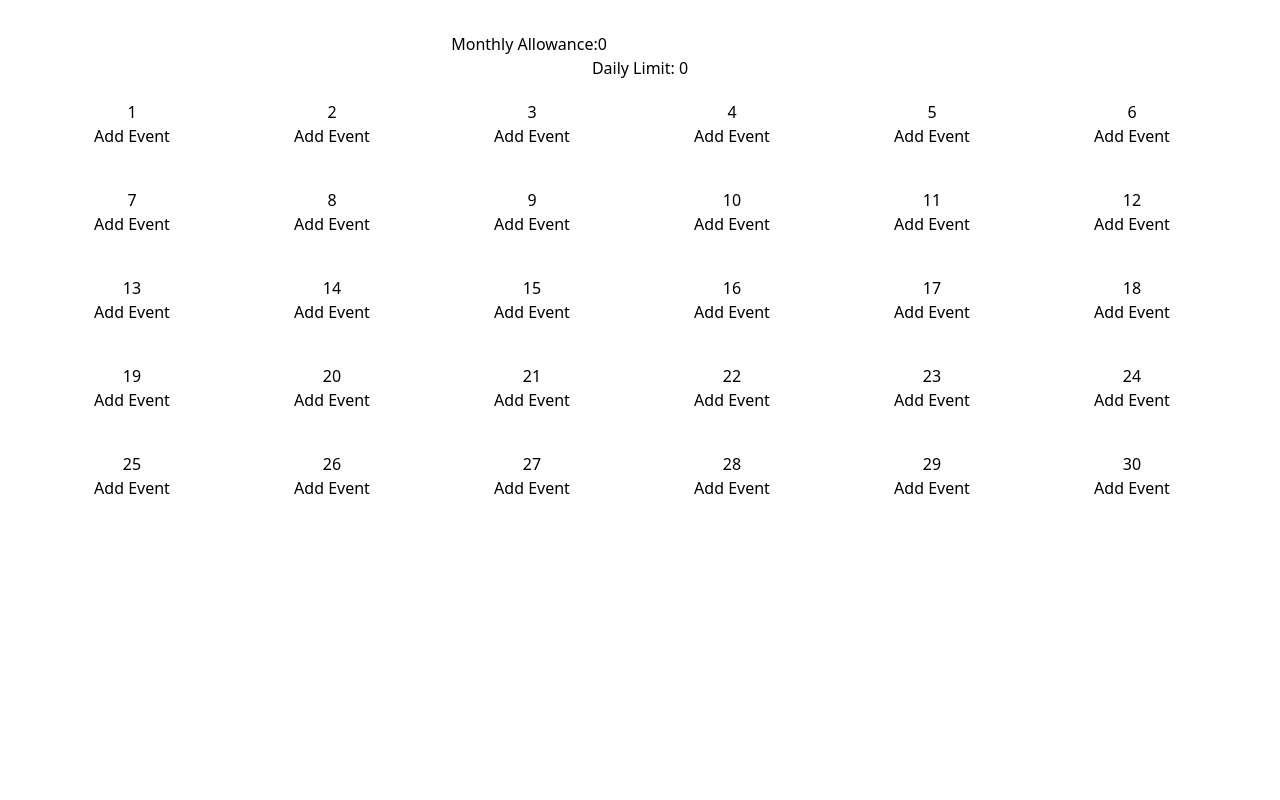
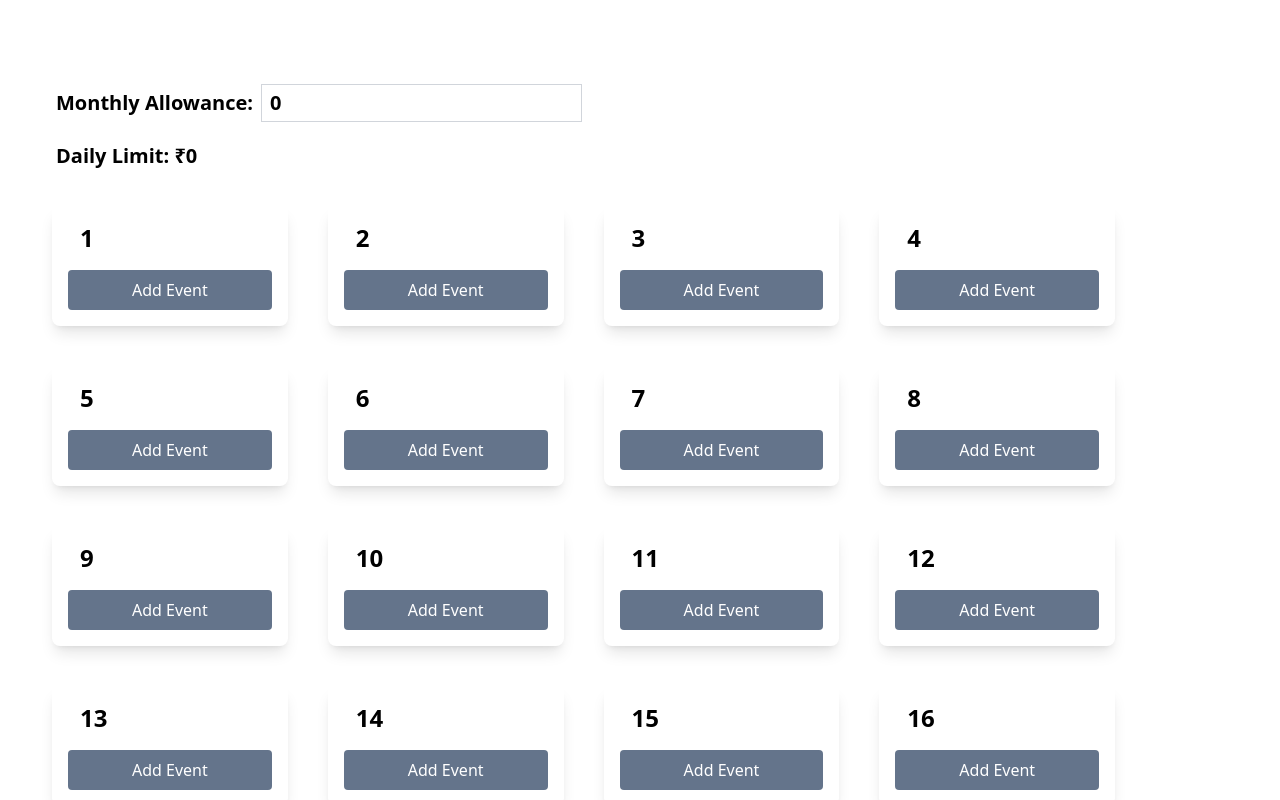
Before and after one commit to aaronsww/cash-control, a React (Vite) app: page / in a window 1280 px wide. Shown: the top 800 px of the page. Built offline with nearby package versions, Linux system fonts and the light colour scheme.

Commit message:
style: basic styles and layout

```diff
--- a/src/App.jsx
+++ b/src/App.jsx
@@ -5,37 +5,32 @@ import useAllowanceStore from "./store/useAllowanceStore";
 import DayCard from "./components/DayCard";
 
 function App() {
-  const { allowance,  limit, setLimit  } = useAllowanceStore();
-  // const [limit, setLimit] = useState(0);
+  const { allowance, limit, setLimit } = useAllowanceStore();
 
   const renderDays = () => {
     const days = [];
     for (let i = 1; i <= 30; i++) {
-      days.push(
-        <DayCard
-          key={i}
-          no={i}
-        />
-      );
+      days.push(<DayCard key={i} no={i} />);
     }
     return days;
   };
 
   const calcLimit = () => {
-    setLimit(allowance / 30);
+    setLimit(Math.round(allowance / 30));
   };
 
-
   useEffect(() => {
-    setLimit(allowance / 30);
+    setLimit(Math.round(allowance / 30));
   }, [allowance]);
 
   return (
-    <>
-      <Input calc={calcLimit}></Input>
-      <div>Daily Limit: {limit}</div>
-      <div className="flex flex-wrap  ">{renderDays()}</div>
-    </>
+    <div className="mx-auto px-4 py-8">
+      <Input calc={calcLimit} />
+      <div className="text-xl font-bold ml-2 mb-4 text-start">
+        Daily Limit: ₹{limit}
+      </div>
+      <div className="flex flex-wrap -mx-4">{renderDays()}</div>
+    </div>
   );
 }
 
--- a/src/components/DayCard.jsx
+++ b/src/components/DayCard.jsx
@@ -7,7 +7,7 @@ function DayCard({ no }) {
   const [events, setEvents] = useState([]);
   const [newEvent, setNewEvent] = useState({ title: "", expense: 0 });
   const [totalExpense, setTotalExpense] = useState(0);
-  const { allowance, limit,  setAllowance } = useAllowanceStore();
+  const { allowance, limit, setAllowance } = useAllowanceStore();
 
   const addEvent = () => {
     setEvents([...events, newEvent]);
@@ -29,35 +29,60 @@ function DayCard({ no }) {
   }, [events]);
 
   return (
-    <div className="w-40 m-5">
-      <h1>{no}</h1>
+    <div
+      className={`bg-${
+        events.length > 0 ? "blue-200" : "white"
+      } rounded-lg shadow-lg p-4 m-5`}
+    >
+      <h1 className="text-2xl font-bold ml-3 mb-2 text-start">{no}</h1>
       {events.map((event, index) => (
-        <div key={index}>
+        <div key={index} className="flex justify-start items-center mb-2 ">
           <h4>{event.title}</h4>
-          <h4>{event.expense}</h4>
+          <div className="flex-grow bg-gray-300 mx-2 border-dotted border-b"></div>
+          <h4>₹{event.expense}</h4>
         </div>
       ))}
-      {show && <button onClick={() => setShow(false)}>Add Event</button>}
+      {show && (
+        <button
+          className="bg-slate-500 hover:bg-slate-600 text-white py-2 px-16 rounded mt-2"
+          onClick={() => setShow(false)}
+        >
+          Add Event
+        </button>
+      )}
       {!show && (
-        <div>
+        <div className="flex flex-col">
           <input
             type="text"
             value={newEvent.title}
+            placeholder="Title"
             onChange={(e) =>
               setNewEvent({ ...newEvent, title: e.target.value })
             }
+            className="border border-gray-400 rounded p-1 mb-2"
           />
           <input
             type="number"
             value={newEvent.expense}
+            placeholder="Expense"
             onChange={(e) =>
               setNewEvent({ ...newEvent, expense: parseInt(e.target.value) })
             }
+            className="border border-gray-400 rounded p-1 mb-2"
           />
-          <button onClick={addEvent}>Add</button>
+          <button
+            className="bg-green-500 hover:bg-green-600 text-white py-1 rounded"
+            onClick={addEvent}
+          >
+            Add
+          </button>
         </div>
       )}
-        {showTotal &&  <h3>Total Expense: {limit + totalExpense}</h3>}
+      {showTotal && (
+        <h3 className="text-lg font-semibold mt-4">
+          Total Expense: ₹{limit + totalExpense}
+        </h3>
+      )}
     </div>
   );
 }
--- a/src/components/Input.jsx
+++ b/src/components/Input.jsx
@@ -10,17 +10,23 @@ function Input({ calc }) {
   };
 
   return (
-    <div>
-      <form onSubmit={handleSubmit}>
-        <label>
+    <div className="my-5">
+      <form onSubmit={handleSubmit} className="flex items-center">
+        <label className="mr-4 text-xl font-bold ml-2">
           Monthly Allowance:
           <input
             type="number"
             value={allowance}
             onChange={(e) => setAllowance(e.target.value)}
+            className="border border-gray-300 px-2 py-1 ml-2 focus:outline-none focus:border-blue-500"
           />
         </label>
-        {/* <button type="submit">Submit</button> */}
+        {/* <button
+          type="submit"
+          className="bg-slate-500 hover:bg-slate-600 text-white font-bold py-2 px-4 rounded focus:outline-none"
+        >
+          Submit
+        </button> */}
       </form>
     </div>
   );
```
